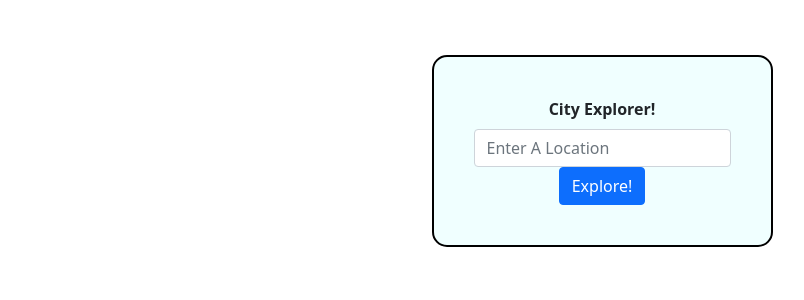
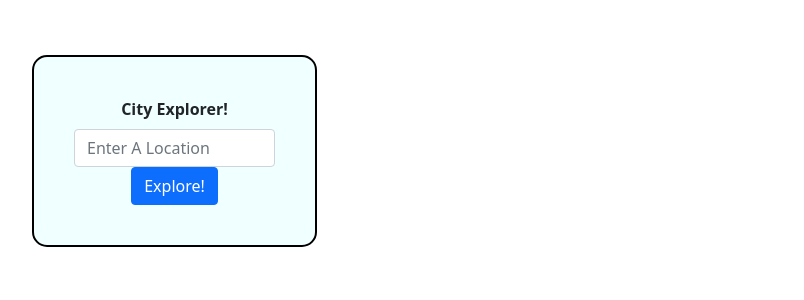
Before and after one commit to MotoBenny/city-explorer, a React (Create React App) app: page / in a window 1280 px wide. Shown: the top 300 px of the page, without its empty margins (38-842 px from the left). Built offline with nearby package versions, Linux system fonts and the light colour scheme.

Commit message:
completed reformating and basic styling

```diff
--- a/src/App.js
+++ b/src/App.js
@@ -4,12 +4,15 @@ import React from 'react';
 import 'bootstrap/dist/css/bootstrap.min.css';
 import './location.css'
 import './explorer.css'
+import { Container, Row } from 'react-bootstrap';
 
 function App() {
   return (
-    <main>
+    <Container>
+      <Row xs={1} sm={2} md={3} lg={4}>
       <Explorer />
-    </main>
+      </Row>
+    </Container>
   );
 }
 
--- a/src/Weather.js
+++ b/src/Weather.js
@@ -6,7 +6,7 @@ class ForecastCard extends React.Component {
   render() {
     return (
       <>
-        <Card>
+        <Card style={{ width: '22rem' }}>
           <Card.Body>
             <Card.Title>Forecast for {this.props.city}</Card.Title>
             <Card.Text>
```
Also changed, not shown: 1 other file (tests, documents, lock files or other folders).
